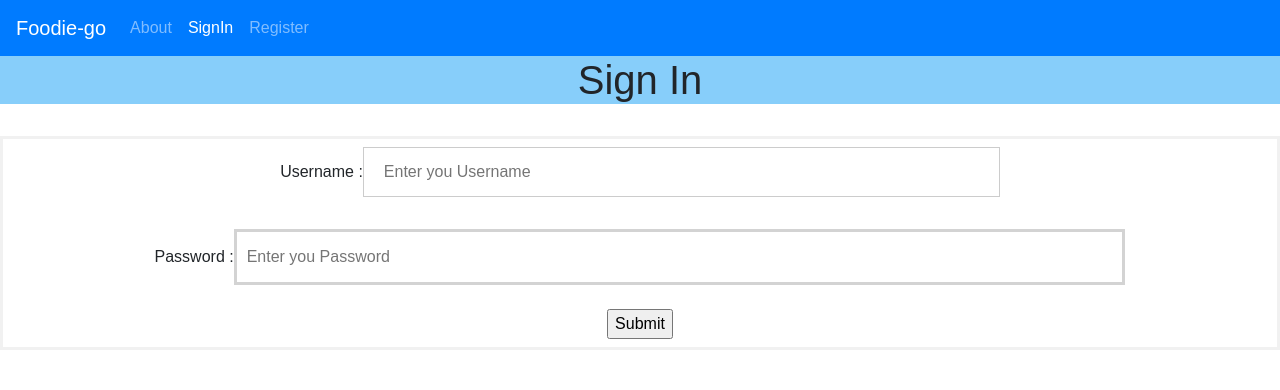
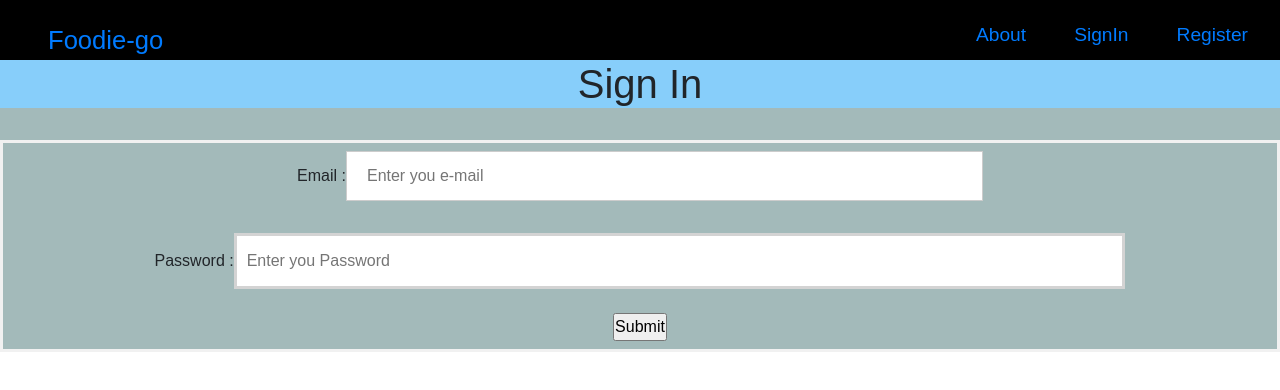
Before and after one commit to siddharthmagadum16/foodie-go, a React (Create React App) app: page /signin in a window 1280 px wide. Shown: the top 390 px of the page. Built offline with nearby package versions, Linux system fonts and the light colour scheme; a web font is replaced by a local one.

Commit message:
working on image uplpload

```diff
--- a/src/App.css
+++ b/src/App.css
@@ -1,38 +1,21 @@
 .App {
   text-align: center;
+  /* position: static; */
 }
 
-.App-logo {
-  height: 40vmin;
-  pointer-events: none;
+
+.header {
+  position: fixed;
+  width: 100%;
+  z-index: 9999;
+  top: 0;
+
 }
 
-@media (prefers-reduced-motion: no-preference) {
-  .App-logo {
-    animation: App-logo-spin infinite 20s linear;
-  }
+
+.body{
+    position: relative;
+	background-color: rgba(7, 68, 68, 0.367);
+	top: 60px;
+	height: 100%;
 }
-
-.App-header {
-  background-color: #282c34;
-  min-height: 100vh;
-  display: flex;
-  flex-direction: column;
-  align-items: center;
-  justify-content: center;
-  font-size: calc(10px + 2vmin);
-  color: white;
-}
-
-.App-link {
-  color: #61dafb;
-}
-
-@keyframes App-logo-spin {
-  from {
-    transform: rotate(0deg);
-  }
-  to {
-    transform: rotate(360deg);
-  }
-}
--- a/src/App.js
+++ b/src/App.js
@@ -51,10 +51,14 @@ class App extends React.Component{
   	return(
       <div className='App'>
         <Router>
-          <Navbar authorised={this.state.authorised}/>
+        <div className='header'  >
+            <Navbar authorised={this.state.authorised}/>
+        </div>
+        <div className='body'>
+
           {
             (this.state.authorised===1)?(
-            <Switch>
+              <Switch>
               <Route exact default path='/' component={ ()=> <SignIn changeAuth={this.changeAuth}/> }  />
               <Route exact path='/about' component={About} />
               <Route exact path='/signin' component={ ()=> <SignIn changeAuth={this.changeAuth}/> }/>
@@ -71,7 +75,8 @@ class App extends React.Component{
                 <Route exact path='*' component={NotFound} />
               </Switch>
               )
-            }
+          }
+        </div>
 
         </Router>
       </div>
--- a/src/Components/Authentication/Register.js
+++ b/src/Components/Authentication/Register.js
@@ -44,7 +44,7 @@ export class Register extends React.Component {
                 <label>Email        :</label>
                 <input
                     name='Username'
-                    placeholder='Enter you Email'
+                    placeholder='Enter you e-mail'
                     value={username}
                     onChange={this.changeHandler}
                     type='text'
--- a/src/Components/Authentication/SignIn.js
+++ b/src/Components/Authentication/SignIn.js
@@ -49,10 +49,10 @@ export class Signin extends React.Component {
                 <h1>Sign In</h1>
                 <br/>
                 <form   onSubmit={this.onSubmitSignin} method='POST' >
-                    <label>Username         :</label>
+                    <label>Email      :</label>
                     <input
                         name='username'
-                        placeholder='Enter you Username'
+                        placeholder='Enter you e-mail'
                         value={username}
                         onChange={this.changeHandler}
                         type='text'
--- a/src/Components/Home/Home-components/Sell.js
+++ b/src/Components/Home/Home-components/Sell.js
@@ -10,7 +10,8 @@ export class SellFood extends React.Component {
             name: '',
             price: '',
             place: '',
-            contactno: ''
+            contactno: '',
+            image:''
 
     };
     // this.getFoodList=this.getFoodList.bind(this)
@@ -40,6 +41,7 @@ export class SellFood extends React.Component {
     console.log(`props ${props}`);
     this.getFoodList = () => {
         console.log('getfood list clg')
+
           let userurl = 'http://localhost:3000/home/sell/'.concat(props.username)
         console.log("USER url "+userurl)
         axios
@@ -50,7 +52,7 @@ export class SellFood extends React.Component {
 
           console.log(typeof res.data);
           this.setState({
-            list: res.data.map((value) => Object.values(value))
+            list: res.data.map((value) => Object.values(value).toString())
           });
           console.log(`seller's list length is ${this.state.list.length}`)
           if(this.state.list.length===0){
@@ -73,14 +75,52 @@ export class SellFood extends React.Component {
     this.changeHandler=(event)=>{
         this.setState({
             [event.target.name]: event.target.value
-            // fooddocument.username : event.target.value
+            // fooddocumented.username : event.target.value
             // list: this.state.list,
             // fooddocument.username: event.target.username.value
         })
+        // console.log(event)
+    }
+    // const uploadImage= React.createRef(null);
+
+    // this.handleImageUpload = e => {
+    //   const [file] = e.target.files;
+    //   if (file) {
+    //     const reader= new FileReader();
+    //     const {current}= uploadImage;
+    //     current.file= file;
+    //     reader.onload=  (e) =>{
+    //       current.src = e.target.result;
+    //     }
+    //     reader.readAsDataURL(file);
+    //   }
+    // }
+
+    this.handleImageUpload=(event)=>{
+      console.log(event);
+      // this.setState({image : event.target.file})
+
+      let fd= new FormData();
+      console.log(this.state.image)
+      fd.append('files',this.state.image,this.state.image.originalname)
+      let statebody = Object.assign({},this.state,{image:null})
+      fd.append('state',JSON.stringify(statebody))
+      console.log("fd "+ fd);
+
+      axios.post('http://localhost:3000/home/sell/insert/food/image',fd)
+          .then((res)=>{ console.log("Image uploaded " + res)})
+          .catch((e)=>{
+          console.log(e)
+      })
   }
 
+  // handleFiles(e){
+  //     this.setState({files:e.target.files})
+  //   }
+//  INSERT ING food ________________________________________________________________1
     this.onSubmitFoodstuff=(event)=>{
         event.preventDefault();
+        console.log(this.state.username)
         console.log(`fooddocument : ${this.state}`)
         axios.post('http://localhost:3000/home/sell/insert/food',this.state)
         .then(res=>parseInt(res.data))
@@ -114,7 +154,8 @@ export class SellFood extends React.Component {
           <div>{this.state.list}</div>
           <div className='addfoodstuff'>
                 <h1>Homecooks, do you want to sell food?</h1>
-                <form  onSubmit={this.onSubmitFoodstuff} method='POST' enctype="multipart/form-data" >
+
+                <form  onSubmit={this.onSubmitFoodstuff} method='POST' encType="multipart/form-data" >
                     <label>Food name         :</label>
                     <input
                         name='name'
@@ -155,13 +196,26 @@ export class SellFood extends React.Component {
                     />
                     <br/>
                     <br/>
-                    {/* <label>Upload Food Image</label> */}
-                    {/* <input
+                    <input
+                      type='file'
+                      id='image'
                       name='image'
-                        onChange={this.changeHandler}
-                        type='file'
-                        name='ipfile'
-                    /> */}
+                      accept='image/*'
+                      onChange={this.handleImageUpload}
+                      value={this.state.image}
+                      />
+
+                    <img
+                      style={{
+                        width: "100%",
+                        height: "100%",
+                        position: "absolute"
+                      }}
+                      alt='upload image'
+                    />
+                    <div> {this.state.image} </div>
+                  <br/>
+
                     <input
                         name='button'
                         type='submit'
--- a/src/Components/Navigation/Navbar.css
+++ b/src/Components/Navigation/Navbar.css
@@ -1,3 +1,111 @@
-.navbar-brand{
-    margin: 0;
+@import url('https://fonts.googleapis.com/css?family=Montserrat:400,500,600,700&display=swap');
+*{
+  margin: 0;
+  padding: 0;
+  box-sizing: border-box;
+  font-family: 'Montserrat',sans-serif;
 }
+nav{
+  	position: relative;
+  	display: flex;
+    flex-wrap: wrap;
+    flex-direction: column;
+    background: black;
+	height: 60px;
+    z-index: 1;
+
+}
+
+nav ul{
+    list-style: none;
+    display: flex;
+    flex-wrap: wrap;
+	/* padding: 1rem; */
+	padding-left: 2rem;
+	justify-content: center;
+
+
+}
+nav ul li a:hover{
+    text-decoration: none;
+}
+nav ul li.name{
+    display: flex;
+    flex:1;
+	font-size: 1.6rem;
+}
+
+
+nav ul li{
+    padding: 15px 0;
+    padding: 1.3rem 1rem 0rem 1rem;
+    cursor: pointer;
+}
+nav  ul li.items{
+    position: relative;
+    width: auto;
+    margin: 0 16px 0 0;
+	order: 3;
+	font-size: 1.2rem;
+}
+nav ul li.items a{
+	left: 50%;
+}
+nav ul li.items:after{
+    position: absolute;
+  content: '';
+  left: 0;
+  bottom: 5px;
+  height: 2px;
+  width: 100%;
+  background: #33ffff;
+  opacity: 0;
+  transition: all 0.2s linear;
+}
+nav ul li.items:hover:after{
+  opacity: 1;
+  bottom: 8px;
+}
+nav ul li.leftsub{ /*_______*/
+  flex: 1;
+  color: white;
+  font-size: 3vw;
+  font-weight: 600;
+  cursor: default;
+  user-select: none;
+}
+nav ul li.leftsub b{
+    justify-content: center;
+    align-items: center;
+}
+nav ul li.leftsub b:hover{
+    /* text-shadow: 2px 2px 4px #04f704 ; */
+    text-shadow: 2px 2px 1px rgb(24, 29, 22), 5px 5px 6px rgb(227, 252, 3);
+    transition: .3s;
+}
+
+nav ul li:hover p{
+    color: cyan;
+}
+nav ul li i{
+    font-size: 23px;
+}
+nav ul li.btn{
+    display: none;
+}
+nav ul li.btn.hide i:before{
+    content: '\f00d';
+}
+
+
+
+
+/* this is working!fine\/ */
+/* comment this whole block off if you aren't able ot scroll*/
+.sticky {
+	/* position : absolute; */
+    /* position: fixed; */
+    /* height: 1rem; */
+    /* width: 100%;
+    top: 0; */
+}
--- a/src/Components/Navigation/Navbar.js
+++ b/src/Components/Navigation/Navbar.js
@@ -1,9 +1,9 @@
 import React from "react";
 import {NavLink} from "react-router-dom";
 // import About from "./About";
-import 'react-bootstrap'
-import 'bootstrap'
-import 'jquery'
+// import 'react-bootstrap'
+// import 'bootstrap'
+// import 'jquery'
 // import 'bootstrap/dist/js/popper.min.js';
 import './Navbar.css'
 
@@ -16,48 +16,46 @@ const Navbar = ({authorised}) => {
   }
   // console.log("AUTHORISED: "+ authorised)
   return (
-    // <Fragment>
-    <div className="nav-container">
-      <nav className="navbar navbar-expand-lg navbar-dark bg-primary">
-  <p className="navbar-brand" to="/">Foodie-go</p>
+      <nav className='sticky'>
 
-  <div className="co" >
             {
             (parseInt(authorised)===1)?(
-      <ul className="navbar-nav ">
+            <ul className="">
 
-        <li className="nav-item">
-          <NavLink className="nav-link " exact to="/home">Home</NavLink>
+              <li className="name">
+                <NavLink className="name-link" exact to="/"> <div>Foodie-go</div></NavLink>
               </li>
-        <li className="nav-item">
+              <li className="items">
+                <NavLink className=" " exact to="/home">Home</NavLink>
+              </li>
+              <li className="items">
                 <NavLink className="" exact to="/about">  About</NavLink>
               </li>
-        <li className="nav-item">
-          <NavLink className="nav-link" exact to="/signin" onClick={SignOut}>
+              <li className="items">
+                <NavLink className="" exact to="/signin" onClick={SignOut}>
                   Sign Out
                 </NavLink>
               </li>
-
             </ul>
             ):(
-      <ul className="navbar-nav ">
-
-        <li className="nav-item">
-          <NavLink className="nav-link" exact to="/about">About</NavLink>
+            <ul className=" ">
+             <li className="name">
+                <NavLink className=" " exact to="/">Foodie-go</NavLink>
               </li>
-        <li className="nav-item">
-          <NavLink className="nav-link" exact to="/signin">SignIn</NavLink>
+              <li className="items">
+                <NavLink className="" exact to="/about">About</NavLink>
               </li>
-        <li className="nav-item">
-          <NavLink className="nav-link" exact to="/register">Register</NavLink>
+              <li className="items">
+                <NavLink className="" exact to="/signin">SignIn</NavLink>
+              </li>
+              <li className="items">
+                <NavLink className="" exact to="/register">Register</NavLink>
               </li>
             </ul>
 
             )
             }
-  </div>
       </nav>
-    </div>
   );
 };
 
```
Lines whose indentation alone changed are shown as unchanged.
